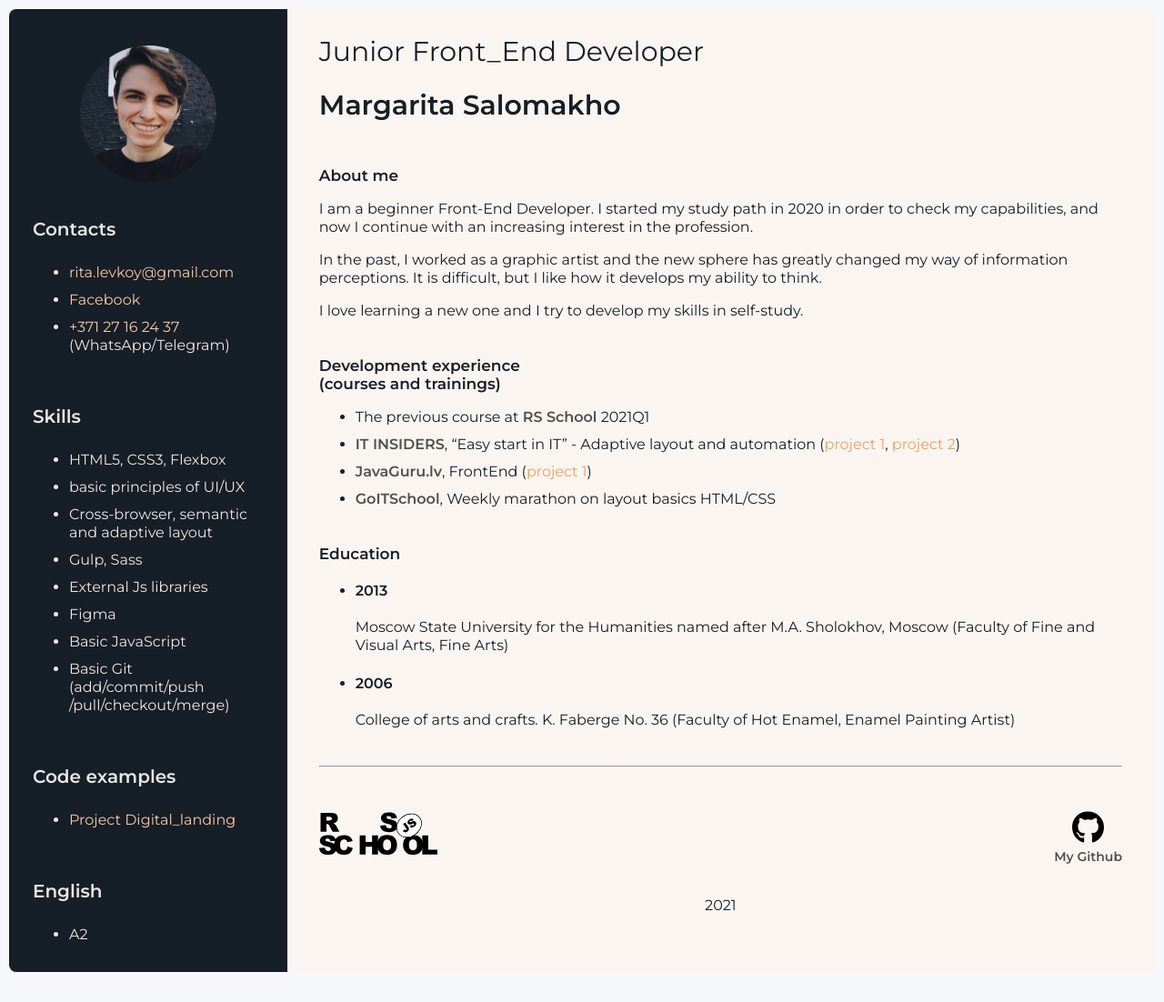
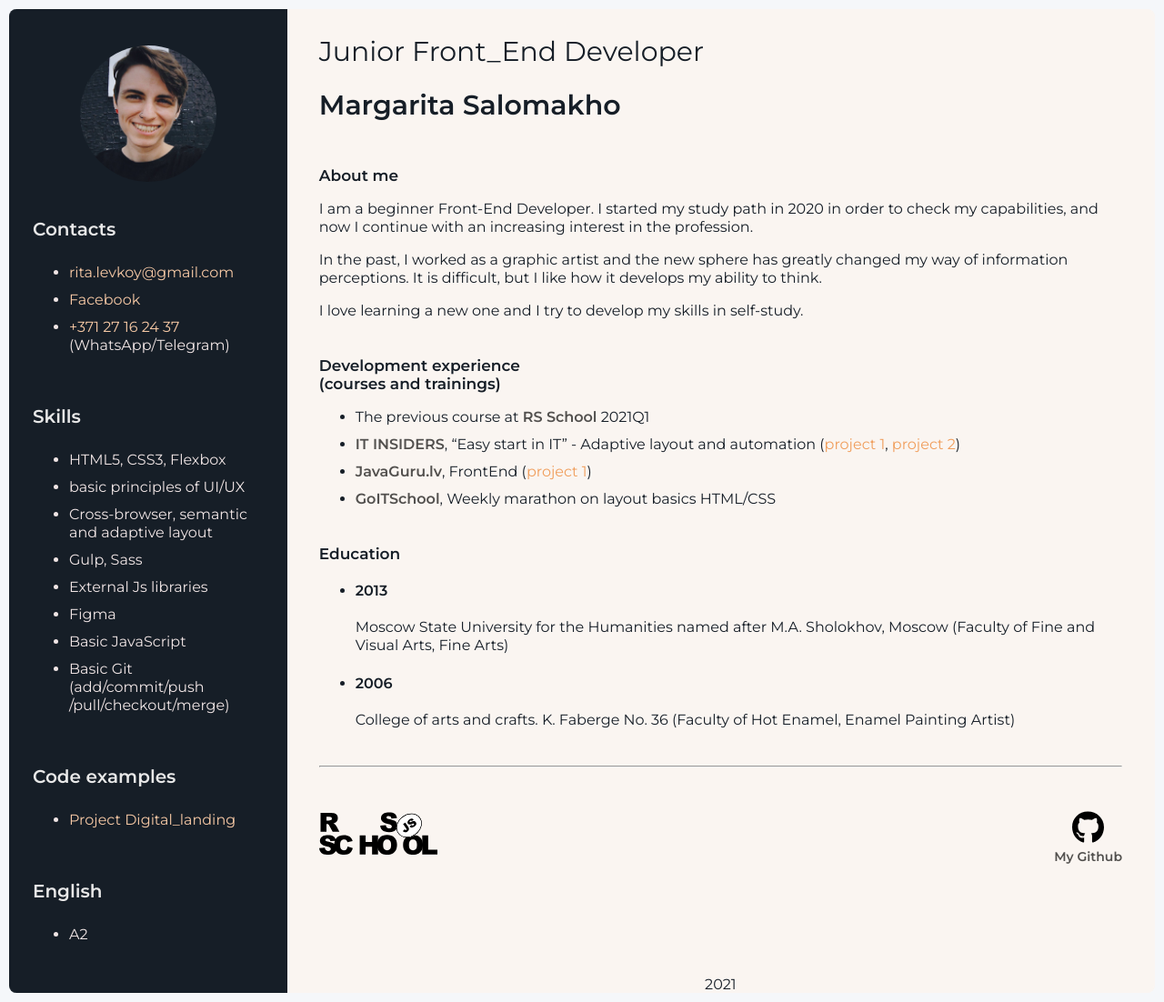
Before and after one commit to Rish-Fish/rsschool-cv, a plain HTML site: page index.html in a window 1280 px wide. Shown: the whole page at 91% size. Before the commit the page ends 1079 px from the top, so only its background shows below. Drawn offline with Linux system fonts and the light colour scheme.

Commit message:
fix: add height to footer

```diff
--- a/css/style.css
+++ b/css/style.css
@@ -120,7 +120,9 @@ body {
 .cv_footer {
   display: flex;
   flex-direction: column;
-  /* align-items: center; */
+  /* align-items: stretch; */
+  justify-content: space-between;
+  height: 30vh;
 }
 .cv_footer-wrap {
   display: flex;
```
